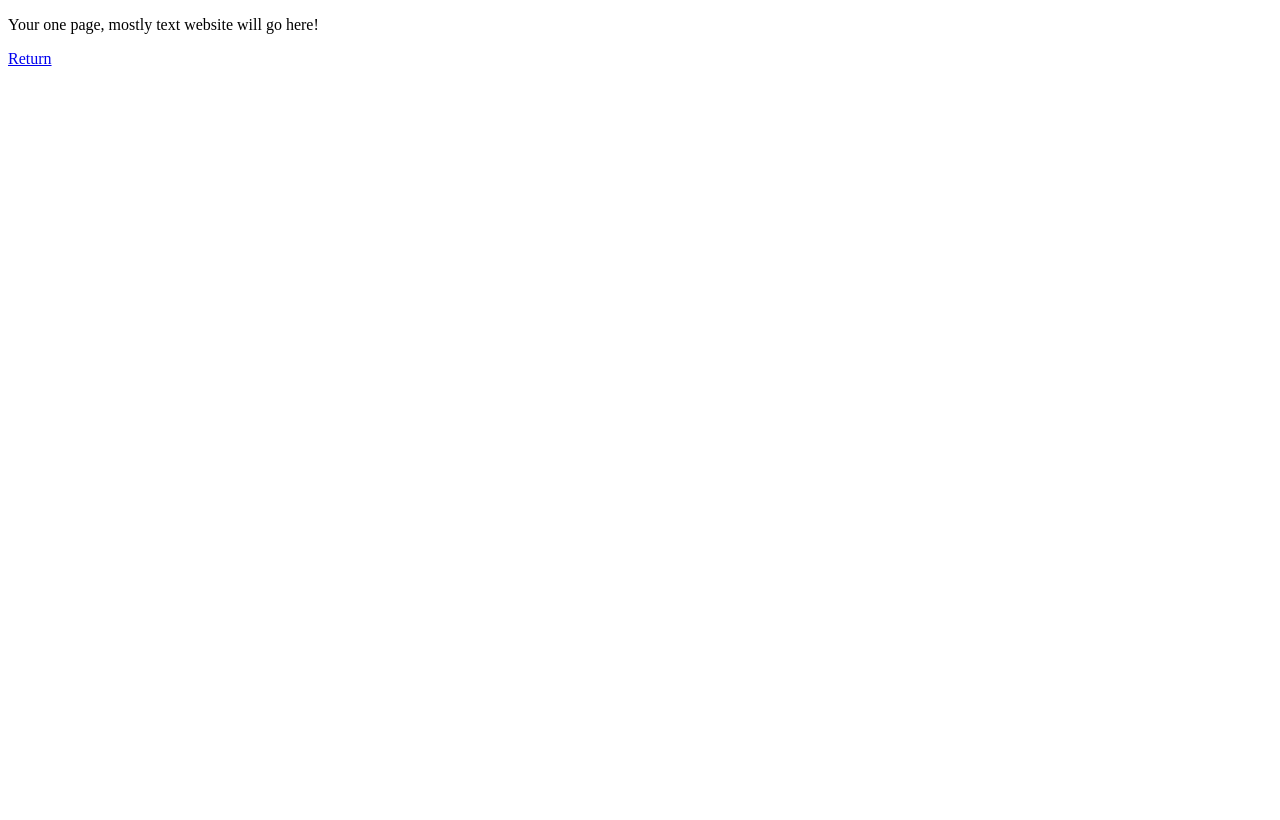
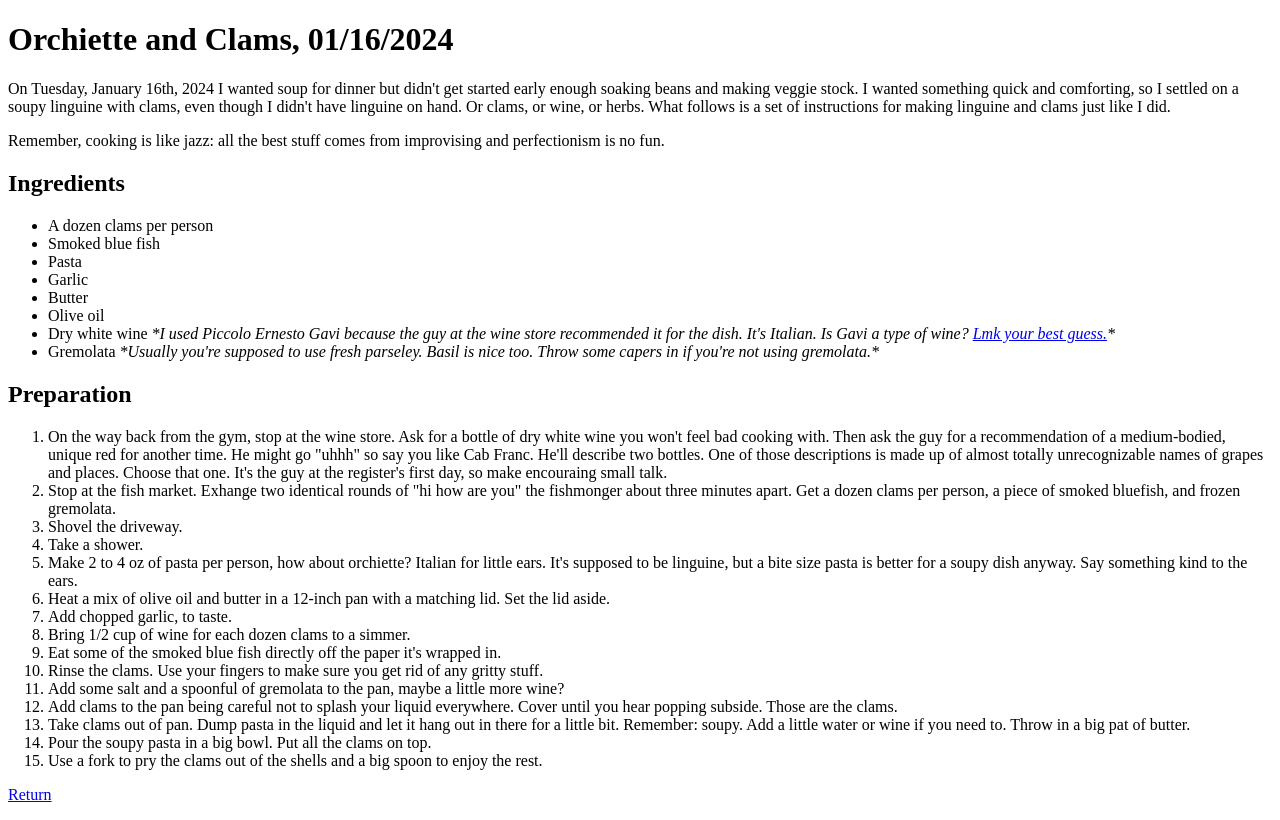
Before and after one commit to sug48/ultralight, a plain HTML site: page week1/index.html in a window 1280 px wide. Drawn offline with Linux system fonts and the light colour scheme.

Commit message:
UPDATE HOMEPAGE

```diff
--- a/week1/index.html
+++ b/week1/index.html
@@ -3,7 +3,7 @@
 <html>
 
 <head>
-    <title>Your title goes here</title>
+    <title>Orchiette and Clams, 01/16/2024</title>
     <meta charset="utf-8" />
     <meta name="viewport" content="width=device-width, user-scalable=no" />
     <style>
@@ -12,10 +12,96 @@
 </head>
 
 <body>
+    <h1>Orchiette and Clams, 01/16/2024</h1>
 
     <p>
-        Your one page, mostly text website will go here!
+        On Tuesday, January 16th, 2024 I wanted soup for dinner but didn't get started early enough soaking beans and making veggie stock.
+        I wanted something quick and comforting, so I settled on a soupy linguine with clams, even though I didn't have linguine on hand.
+        Or clams, or wine, or herbs.
+        What follows is a set of instructions for making linguine and clams just like I did.
     </p>
+
+    <p>Remember, cooking is like jazz: all the best stuff comes from improvising and perfectionism is no fun.</p>
+
+    <h2>Ingredients</h2>
+    <ul>
+        <li>A dozen clams per person</li>
+        <li>Smoked blue fish</li>
+        <li>Pasta</li>
+        <li>Garlic</li>
+        <li>Butter</li>
+        <li>Olive oil</li>
+        <li>Dry white wine <em>*I used Piccolo Ernesto Gavi because the guy at the wine store recommended it for the dish. It's Italian. Is Gavi a type of wine? <a href="mailto:m@sugarman.zone">Lmk your best guess.</a>*</em></li>
+        <li>Gremolata <em>*Usually you're supposed to use fresh parseley. Basil is nice too. Throw some capers in if you're not using gremolata.*</em></li>
+    </ul>
+
+    <h2>Preparation</h2>
+    <ol>
+        <li>On the way back from the gym, stop at the wine store.
+            Ask for a bottle of dry white wine you won't feel bad cooking with.
+            Then ask the guy for a recommendation of a medium-bodied, unique red for another time.
+             He might go "uhhh" so say you like Cab Franc.
+            He'll describe two bottles.
+            One of those descriptions is made up of almost totally unrecognizable names of grapes and places.
+            Choose that one.
+            It's the guy at the register's first day, so make encouraing small talk.
+        </li>
+        <li>
+            Stop at the fish market.
+            Exhange two identical rounds of "hi how are you" the fishmonger about three minutes apart.
+            Get a dozen clams per person, a piece of smoked bluefish, and frozen gremolata.
+        </li>
+        <li>
+            Shovel the driveway.
+        </li>
+        <li>
+            Take a shower.
+        </li>
+        <li>
+            Make 2 to 4 oz of pasta per person, how about orchiette?
+            Italian for little ears.
+            It's supposed to be linguine, but a bite size pasta is better for a soupy dish anyway.
+            Say something kind to the ears.
+        </li>
+        <li>
+            Heat a mix of olive oil and butter in a 12-inch pan with a matching lid. Set the lid aside.
+        </li>
+        <li>
+            Add chopped garlic, to taste.
+        </li>
+        <li>
+            Bring 1/2 cup of wine for each dozen clams to a simmer.
+        </li>
+        <li>
+            Eat some of the smoked blue fish directly off the paper it's wrapped in.
+        </li>
+        <li>
+            Rinse the clams.
+            Use your fingers to make sure you get rid of any gritty stuff.
+        </li>
+        <li>
+            Add some salt and a spoonful of gremolata to the pan, maybe a little more wine?
+        </li>
+        <li>
+            Add clams to the pan being careful not to splash your liquid everywhere.
+            Cover until you hear popping subside.
+            Those are the clams.
+        </li>
+        <li>
+            Take clams out of pan.
+            Dump pasta in the liquid and let it hang out in there for a little bit.
+            Remember: soupy. Add a little water or wine if you need to.
+            Throw in a big pat of butter.
+        </li>
+        <li>
+            Pour the soupy pasta in a big bowl.
+            Put all the clams on top.
+        </li>
+        <li>
+            Use a fork to pry the clams out of the shells and a big spoon to enjoy the rest.
+        </li>
+    </ol>
+
     <p>
         <a href="../index.html">Return</a>
     </p>
```
Also changed, not shown: index.html (+1 -1 lines).
